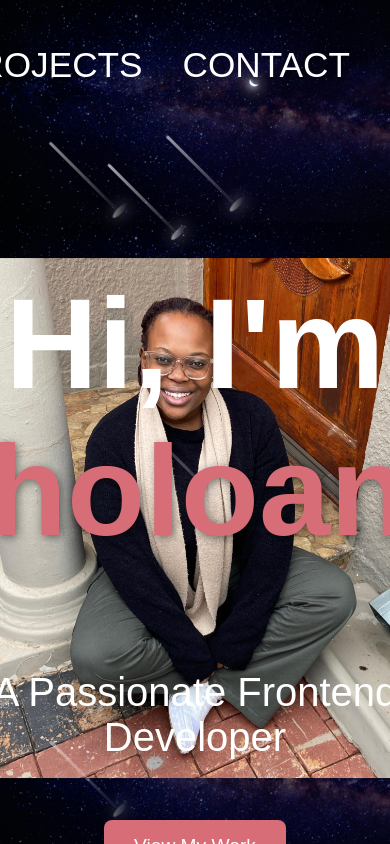
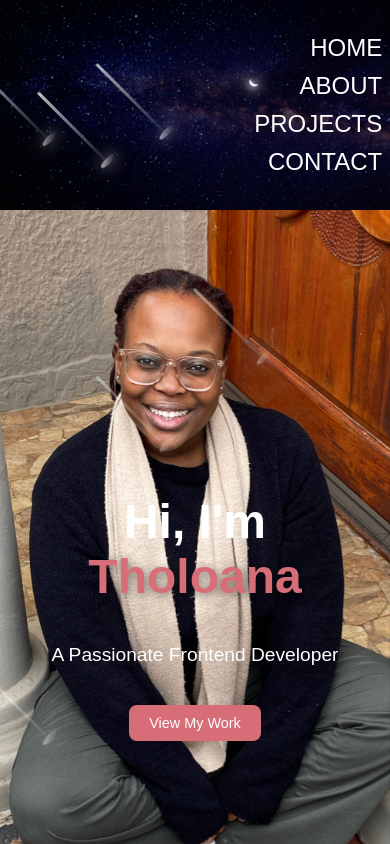
Before and after one commit to Tholoana96/MyPersonalWebsite, a React (Create React App) app: page / in a window 390 px wide. Shown: the top 844 px of the page. Built offline with nearby package versions, Linux system fonts and the light colour scheme.

Commit message:
woking on styling

```diff
--- a/src/styles/About.css
+++ b/src/styles/About.css
@@ -4,16 +4,16 @@
   color: white;
   text-align: center;
   overflow: hidden;
-  display: flex; /* Ensures flex layout */
-  flex-direction: column; /* Arranges content vertically */
-  align-items: center; /* Centers content horizontally */
-  justify-content: center; /* Centers content vertically */
+  display: flex;
+  flex-direction: column;
+  align-items: center;
+  justify-content: center;
 }
 
 .about-me .content {
   z-index: 1;
   margin: 0 auto;
-  text-align: center; /* Centers the text */
+  text-align: center;
 }
 
 .about-me p {
--- a/src/styles/Hero.css
+++ b/src/styles/Hero.css
@@ -8,9 +8,7 @@
   color: white;
   text-align: center;
   background: url("../images/Tholoana.jpg") no-repeat center center;
-  background-size: contain;
-  background-position: center center;
-  background-repeat: no-repeat;
+  background-size: cover;
   height: 80vh;
   z-index: 2;
 }
@@ -31,7 +29,7 @@
 }
 
 .hero-title {
-  font-size: 8rem;
+  font-size: 6rem;
 }
 
 .highlight {
@@ -40,7 +38,7 @@
 }
 
 .hero-subtitle {
-  font-size: 2.5rem;
+  font-size: 2rem;
   margin-top: 10px;
 }
 
@@ -159,3 +157,33 @@
     opacity: 0;
   }
 }
+
+@media (max-width: 768px) {
+  .hero-title {
+    font-size: 4rem;
+  }
+
+  .hero-subtitle {
+    font-size: 1.5rem;
+  }
+
+  .cta {
+    padding: 12px 25px;
+    font-size: 1rem;
+  }
+}
+
+@media (max-width: 480px) {
+  .hero-title {
+    font-size: 3rem;
+  }
+
+  .hero-subtitle {
+    font-size: 1.2rem;
+  }
+
+  .cta {
+    padding: 10px 20px;
+    font-size: 0.9rem;
+  }
+}
--- a/src/styles/Navbar.css
+++ b/src/styles/Navbar.css
@@ -2,8 +2,8 @@
   position: sticky;
   top: 0;
   display: flex;
-  justify-content: right;
-  padding: 10px 40px;
+  justify-content: flex-end;
+  padding: 10px 5%;
   z-index: 100;
   font-size: 2.2rem;
   transition: top 0.3s ease;
@@ -12,7 +12,7 @@
 .navbar ul {
   list-style: none;
   display: flex;
-  gap: 40px;
+  gap: 5%;
 }
 
 .navbar li {
@@ -27,3 +27,27 @@
 .navbar-hidden {
   top: -100px;
 }
+
+@media screen and (max-width: 768px) {
+  .navbar {
+    font-size: 1.8rem;
+    padding: 10px 3%;
+  }
+
+  .navbar ul {
+    gap: 15px;
+  }
+}
+
+@media screen and (max-width: 480px) {
+  .navbar {
+    font-size: 1.5rem;
+    padding: 10px 2%;
+  }
+
+  .navbar ul {
+    flex-direction: column;
+    align-items: flex-end;
+    gap: 10px;
+  }
+}
--- a/src/styles/Projects.css
+++ b/src/styles/Projects.css
@@ -1,5 +1,5 @@
 .projects {
-  padding: 50px;
+  padding: 50px 5%;
   text-align: center;
   color: white;
 }
@@ -99,6 +99,19 @@
 }
 
 @media (max-width: 768px) {
+  .projects {
+    padding: 40px 3%;
+  }
+
+  .projects-grid {
+    grid-template-columns: repeat(auto-fit, minmax(180px, 1fr));
+    gap: 15px;
+  }
+
+  .project-card {
+    height: 180px;
+  }
+
   .project-image {
     height: 180px;
   }
@@ -106,9 +119,27 @@
   .modal-image {
     max-height: 250px;
   }
+
+  .modal-links {
+    flex-direction: column;
+    gap: 10px;
+  }
 }
 
 @media (max-width: 480px) {
+  .projects {
+    padding: 30px 2%;
+  }
+
+  .projects-grid {
+    grid-template-columns: repeat(auto-fit, minmax(150px, 1fr));
+    gap: 10px;
+  }
+
+  .project-card {
+    height: 150px;
+  }
+
   .project-image {
     height: 150px;
   }
@@ -116,4 +147,13 @@
   .modal-image {
     max-height: 200px;
   }
+
+  .modal-link {
+    padding: 8px 15px;
+    font-size: 0.9rem;
+  }
+
+  .close-btn {
+    font-size: 35px;
+  }
 }
```
